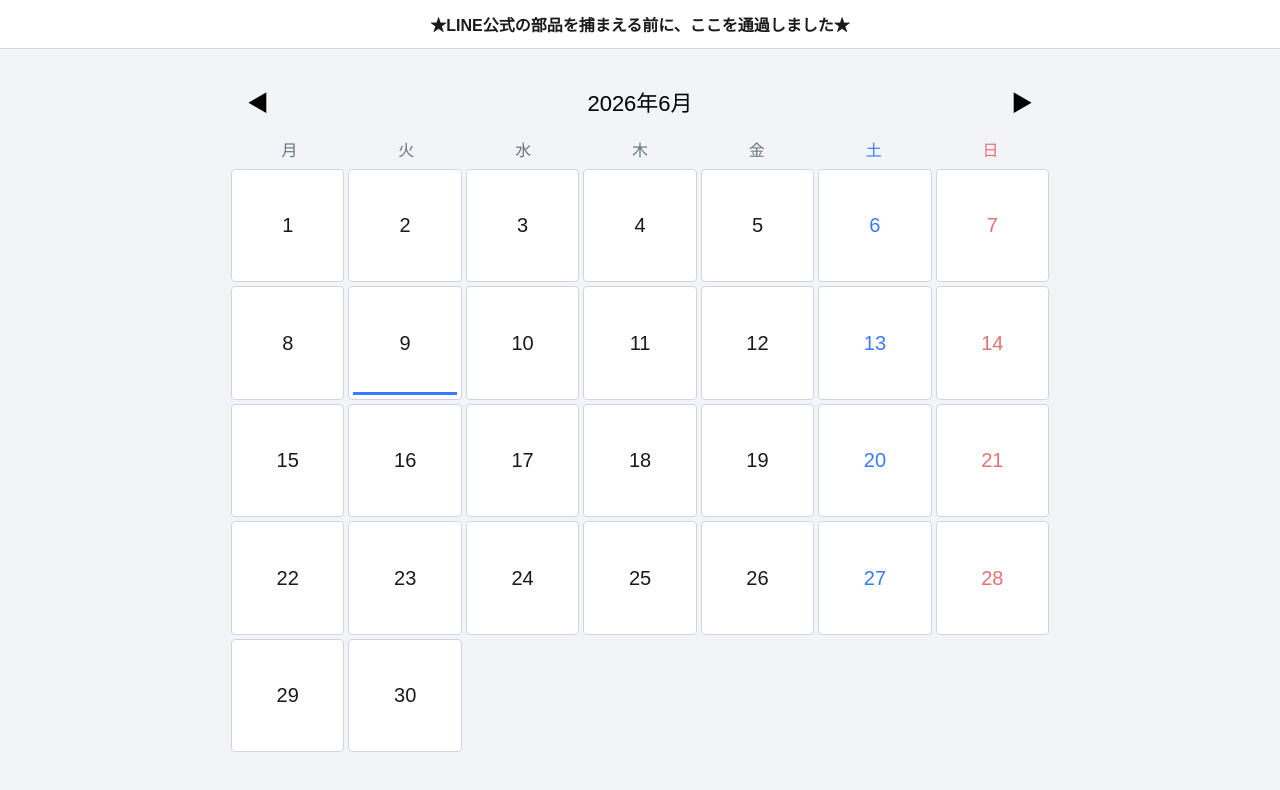
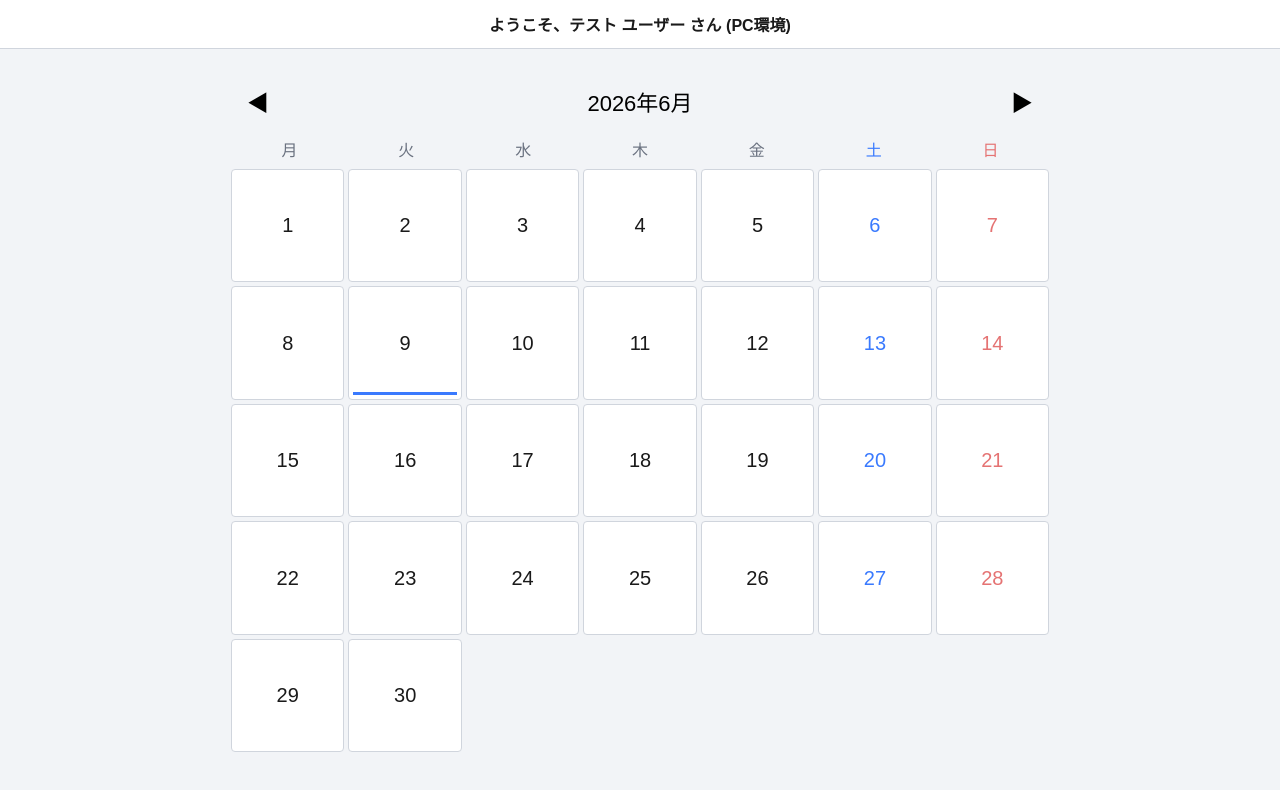
Before and after one commit to MUNEOKA-branch/calendar-app1, a plain HTML site: page index.html in a window 1280 px wide. Drawn offline with Linux system fonts and the light colour scheme.

Commit message:
Update index.html

```diff
--- a/index.html
+++ b/index.html
@@ -53,35 +53,45 @@
     await initLINE();
   });
 
- async function initLINE() {
+  async function initLINE() {
     try {
-      // ◯ 1. まず何よりも先に、一番最初にLINEへ接続（初期化）します
-      if (typeof liff !== "undefined" && typeof liff.init === "function") {
-        await liff.init({ liffId: LIFF_ID });
-        console.log("LINE初期化に成功しました");
+      let retryCount = 0;
 
-        // ◯ 2. スマホのLINEアプリ内なら、最初から自動でログインされています。
-        // 余計なログアウトや手動ログイン（liff.login）は一切呼び出さず、ストレートに進みます
-        if (liff.isLoggedIn()) {
-          const profile = await liff.getProfile();
-          USER_ID = profile.userId; // 本物のID（U...）をガチッと固定
-          document.getElementById("welcomeMessage").textContent = `ようこそ、${profile.displayName} さん（本番稼働）`;
-          console.log("本物のユーザーID取得成功: " + USER_ID);
-          return;
-        } else {
-          // 万が一、アプリ外で未ログインの場合のみログイン画面を出します
-          liff.login();
-          return;
+      // ⏳ スマホがLINE公式の部品（liff）をダウンロードしてくるまで、0.1秒ずつ最大20回（2秒間）自動で待機（一時停止）します
+      while (typeof liff === "undefined" || typeof liff.init !== "function") {
+        if (retryCount > 20) {
+          throw new Error("LINE公式部品の読み込みタイムアウト");
         }
-      } else {
-        // 🖥️ 完全にLINEの外（PCブラウザなど）の時のみ、このテスト用ルートが進みます
-        USER_ID = "PC_BROWSER_TEST_USER";
-        document.getElementById("welcomeMessage").textContent = "★LINE公式の部品を捕まえる前に、ここを通過しました★";
+        await new Promise(resolve => setTimeout(resolve, 100)); // 0.1秒待つ
+        retryCount++;
       }
+
+      // ◯ ここを通過したということは、100%完璧に公式部品がスマホに届いています！
+      await liff.init({ liffId: LIFF_ID });
+
+      if (!liff.isLoggedIn()) {
+        liff.login();
+        return;
+      }
+
+      // 本物のLINEからプロファイル（名前と本物ID）を回収
+      const profile = await liff.getProfile();
+      USER_ID = profile.userId; // 本物のID（U...）をガチッと固定
+
+      document.getElementById("welcomeMessage").textContent = `ようこそ、${profile.displayName} さん（本番稼働）`;
+      console.log("本物のユーザーID取得成功: " + USER_ID);
+
     } catch (err) {
       console.error("LINE接続エラーが発生しました: " + err.message);
-      USER_ID = "ERROR_FALLBACK_USER";
-      document.getElementById("welcomeMessage").textContent = "LINEログインの接続に失敗しました";
+
+      // 🖥️ 完全にLINEの外（PCブラウザなど）の時のみ、初めてこのテスト用ルートが進みます
+      if (window.navigator.userAgent.indexOf('Line') === -1) {
+        USER_ID = "PC_BROWSER_TEST_USER";
+        document.getElementById("welcomeMessage").textContent = "ようこそ、テスト ユーザー さん (PC環境)";
+      } else {
+        USER_ID = "ERROR_FALLBACK_USER";
+        document.getElementById("welcomeMessage").textContent = "LINEログインの接続に失敗しました（アプリを再起動してください）";
+      }
     }
   }
   function renderCalendar() {
```
